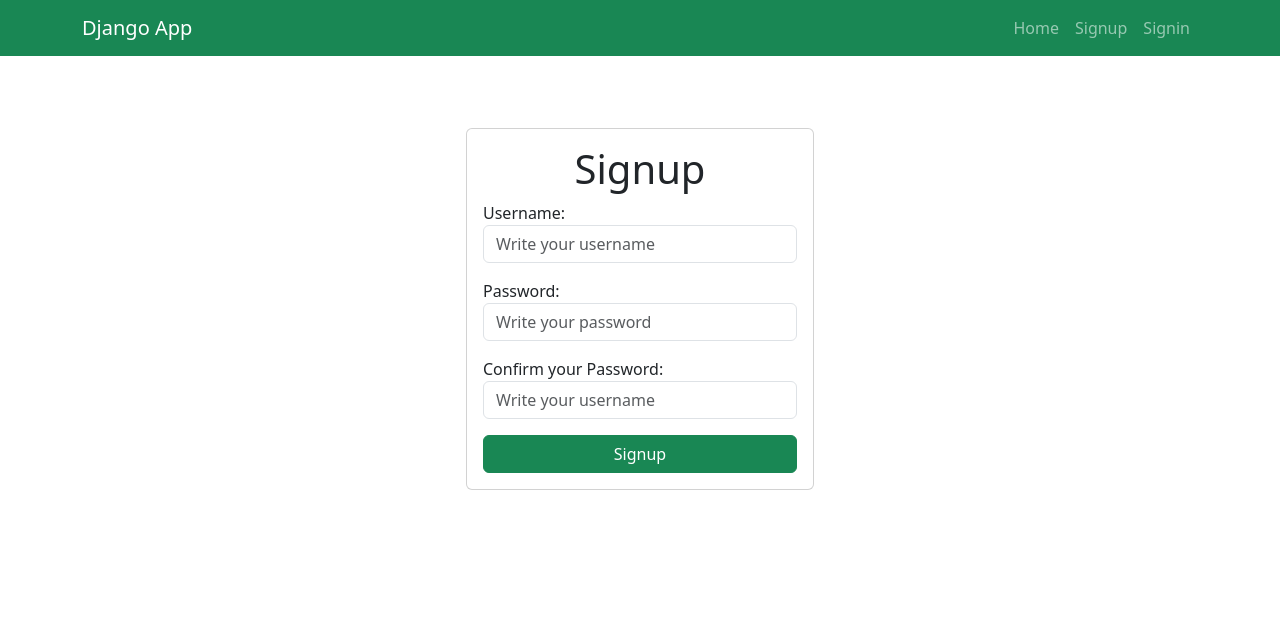
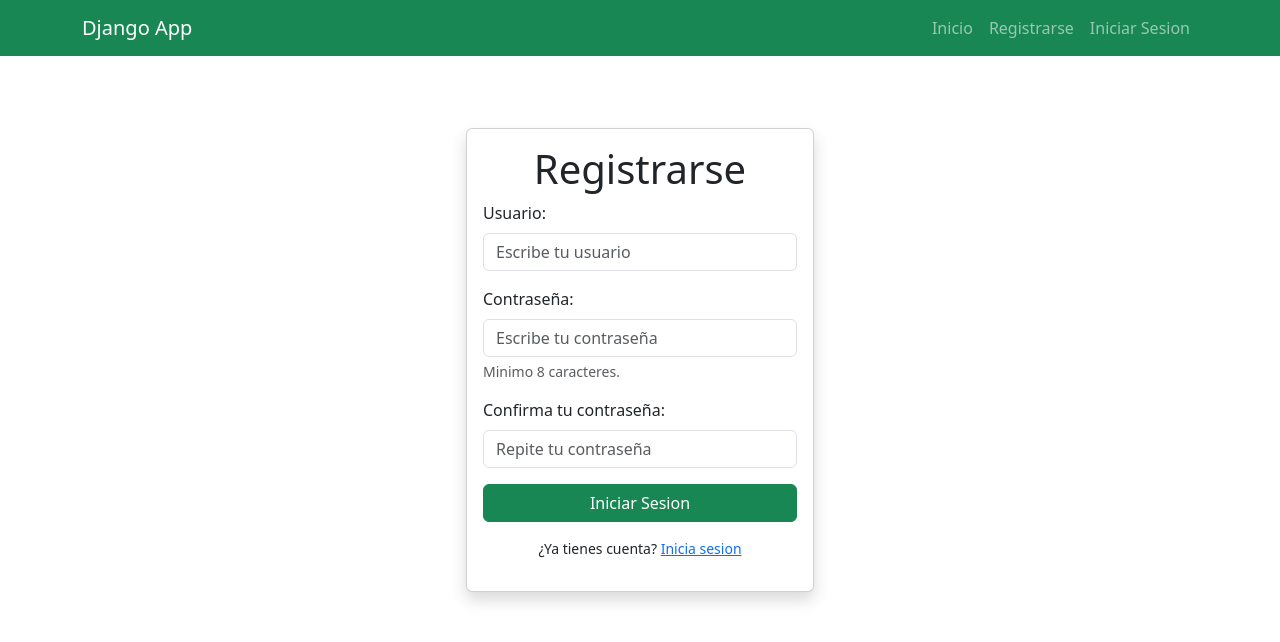
Before and after one commit to tomas1483369/crud-django, a Django app: page /signup/ in a window 1280 px wide. Shown: the top 642 px of the page. Run offline with Django 5.2, Linux system fonts and the light colour scheme.

Commit message:
Agregando validacion de contraseña

```diff
--- a/orders/templates/base.html
+++ b/orders/templates/base.html
@@ -19,28 +19,28 @@
             <div class="collapse navbar-collapse" id="navbarNav">
               <ul class="navbar-nav ms-auto">
                 <li class="nav-item">
-                  <a class="nav-link" href="/">Home</a>
+                  <a class="nav-link" href="/">Inicio</a>
                 </li>
 
                 {% if user.is_authenticated %}
                 <li class="nav-item">
-                  <a class="nav-link" href="{% url 'orders' %}">Orders Pending</a>
+                  <a class="nav-link" href="{% url 'orders' %}">Pedidos pendientes</a>
                 </li>
                 <li class="nav-item">
-                  <a class="nav-link" href="{% url 'orders_completed' %}">Orders completed</a>
+                  <a class="nav-link" href="{% url 'orders_completed' %}">Pedidos completados</a>
                 </li>
                 <li class="nav-item">
-                  <a class="nav-link" href="{% url 'create_order' %}">Create order</a>
+                  <a class="nav-link" href="{% url 'create_order' %}">Crear pedido</a>
                 </li>
                 <li class="nav-item">
-                  <a class="nav-link" href="{% url 'logout' %}">Logout</a>
+                  <a class="nav-link" href="{% url 'logout' %}">Cerrar Seccion</a>
                 </li>
                 {% else %}
                 <li class="nav-item">
-                  <a class="nav-link" href="{% url 'signup' %}">Signup</a>
+                  <a class="nav-link" href="{% url 'signup' %}">Registrarse</a>
                 </li>
                 <li class="nav-item">
-                  <a class="nav-link" href="{% url 'signin' %}">Signin</a>
+                  <a class="nav-link" href="{% url 'signin' %}">Iniciar Sesion</a>
                 </li>
                 {% endif %}
               </ul>
--- a/orders/templates/home.html
+++ b/orders/templates/home.html
@@ -9,10 +9,10 @@
 
     <div class="text-center">
         <a class="btn btn-success" href="/signup/">
-            Signin
+            Registrarse
         </a>
         <a class="btn btn-success" style="background-color:#157347; border-color:#157347;">
-            Signup
+            Iniciar Sesion
         </a>
     </div>
 </section>
--- a/orders/templates/signup.html
+++ b/orders/templates/signup.html
@@ -1,33 +1,47 @@
 {% extends 'base.html' %}
 
 {% block content %}
-
 <main class="container">
     <div class="row">
         <div class="col-md-4 offset-md-4 mt-5">
-           <form method="POST" class="card card-body">
-                <h1 class="text-center">Signup</h1>
-                {{error}}
+           <form method="POST" class="card card-body shadow">
+                <h1 class="text-center">Registrarse</h1>
+
+                {% if error %}
+                    <div class="alert alert-danger p-2 text-center" role="alert" style="font-size: 0.9rem;">
+                        <strong>Error:</strong> {{ error }}
+                    </div>
+                {% endif %}
+
                 {%csrf_token%}
 
                 <div class="mb-3">
-                    <label for="username">Username:</label>
-                    <input type="text" name="username" id="username" class="form-control" placeholder="Write your username"></input>
+                    <label for="username" class="form-label">Usuario:</label>
+                    <input type="text" name="username" id="username" class="form-control" placeholder="Escribe tu usuario" required>
                 </div>
 
                 <div class="mb-3">
-                    <label for="password1">Password:</label>
-                    <input type="password" name="password1" id="password1" class="form-control" placeholder="Write your password"></input>
+                    <label for="password1" class="form-label">Contraseña:</label>
+                    <input type="password" name="password1" id="password1" class="form-control" placeholder="Escribe tu contraseña" minlength="8" required>
+                    <div class="form-text text-muted">
+                        Minimo 8 caracteres.
+                    </div>
                 </div>
 
                 <div class="mb-3">
-                    <label for="password2">Confirm your Password:</label>
-                    <input type="password" name="password2" id="password2" class="form-control" placeholder="Write your username"></input>
+                    <label for="password2" class="form-label">Confirma tu contraseña:</label>
+                    <input type="password" name="password2" id="password2" class="form-control" placeholder="Repite tu contraseña" required>
                 </div>
 
-                <button class="btn btn-success">
-                    Signup
+
+
+                <button class="btn btn-success w-100">
+                    Iniciar Sesion
                 </button>
+
+                <p class="text-center mt-3 small">
+                    ¿Ya tienes cuenta? <a href="{% url 'signin' %}">Inicia sesion</a>
+                </p>
             </form>
         </div>
     </div>
--- a/orders/views.py
+++ b/orders/views.py
@@ -16,17 +16,24 @@ def home(request):
 
 
 def signup(request):
-
     if request.method == 'GET':
         return render(request, 'signup.html', {
             'form': UserCreationForm(),
         })
     else:
-        if request.POST['password1'] == request.POST['password2']:
+        username = request.POST['username']
+        password1 = request.POST['password1']
+        password2 = request.POST['password2']
+
+        if password1 == password2:
+
+            if len(password1) < 8:
+                return render(request, 'signup.html', {
+                    'form': UserCreationForm(),
+                    'error': 'La contraseña debe tener 8 caracteres al menos'
+                })
             try:
-                user = User.objects.create_user(
-                    username=request.POST['username'],password=request.POST
-                    ['password1'])
+                user = User.objects.create_user(username=username, password=password1)
                 user.save()
                 login(request, user)
                 return redirect('orders')
@@ -35,12 +42,14 @@ def signup(request):
                     'form': UserCreationForm(),
                     'error': 'User already exists'
                 })
-        return render(request, 'signup.html', {
-            'form': UserCreationForm(),
-            'error': 'Password do not match'
-        })
+        else:
+            return render(request, 'signup.html', {
+                'form': UserCreationForm(),
+                'error': 'Passwords do not match'
+            })
 
-login_required
+
+@login_required
 def orders(request):
     orders = Order.objects.filter(user=request.user, datecompleted__isnull=True)
     return render(request, 'orders.html', {'orders': orders})
```
Also changed, not shown: orders/templates/signin.html (+6 -6 lines).
